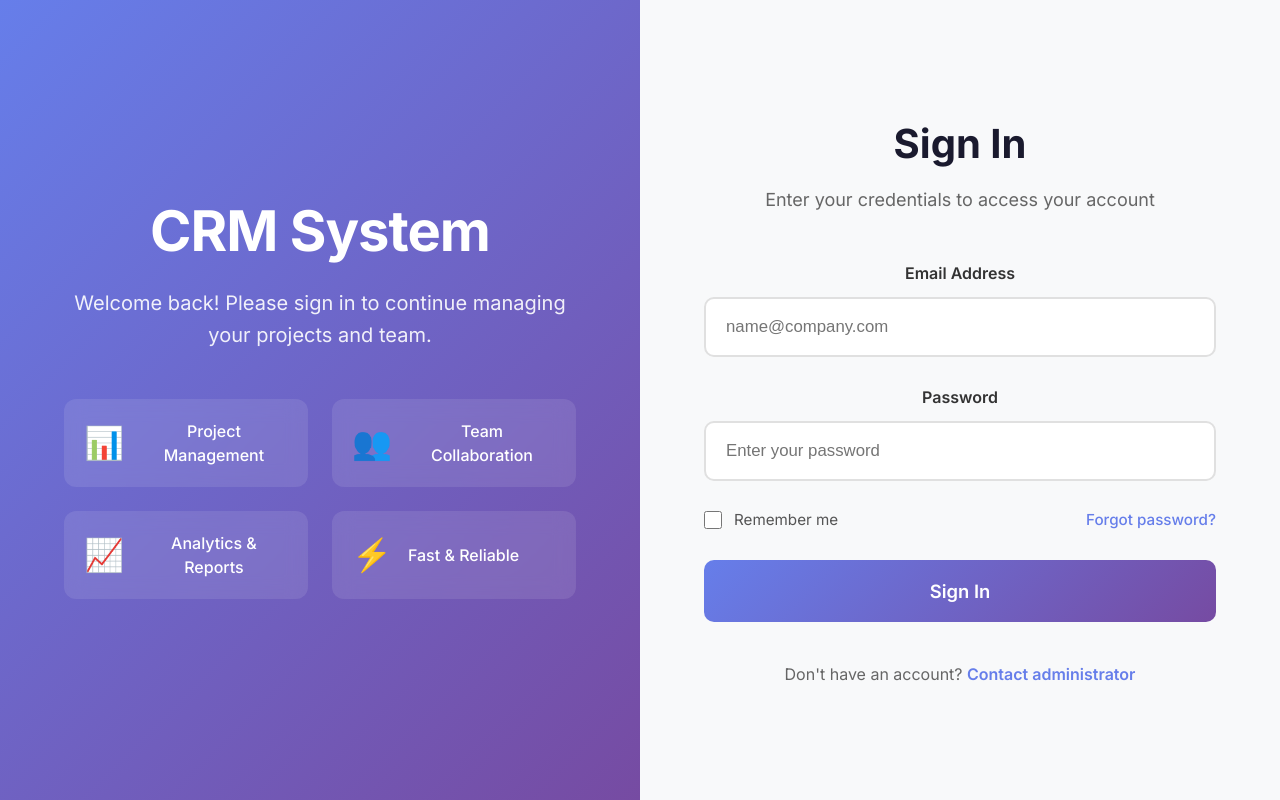
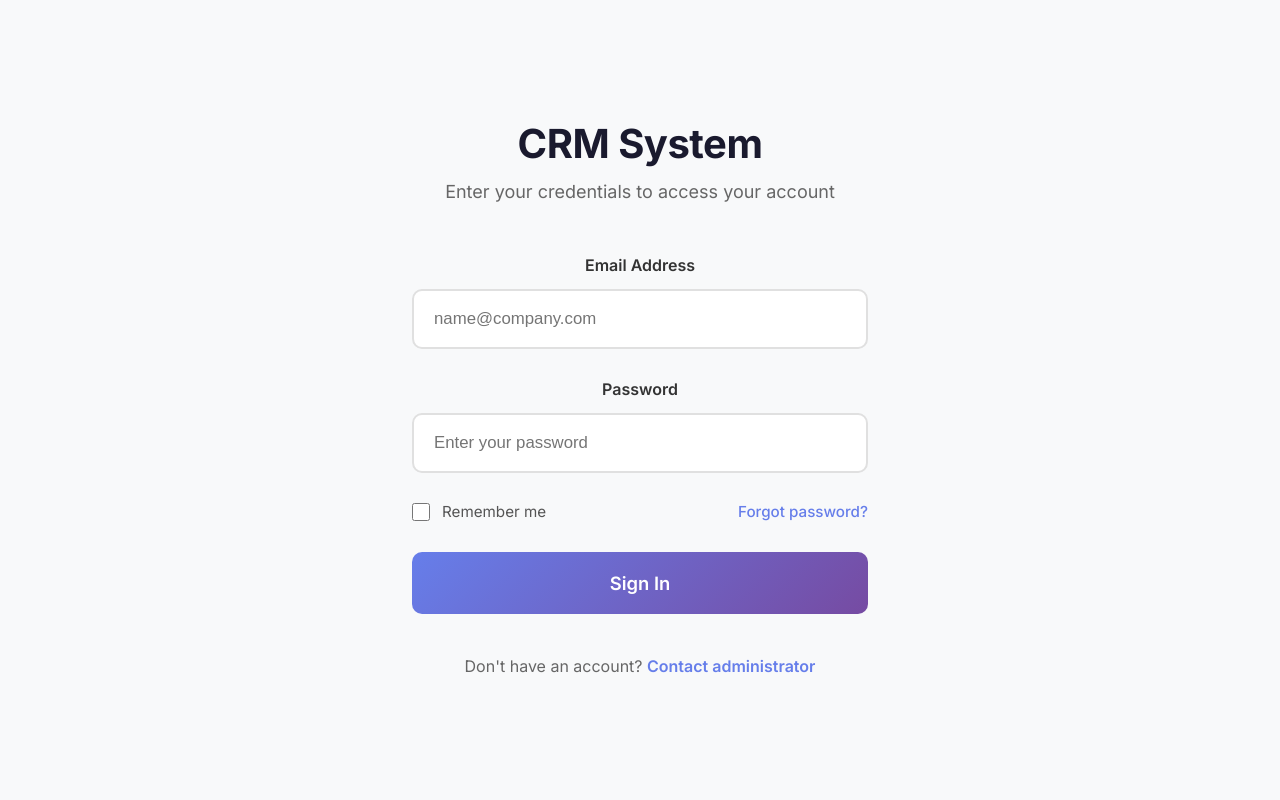
Before and after one commit to dmidokov/Remontti-V2-Front, a Vue app: page / in a window 1280 px wide. Built offline with nearby package versions, Linux system fonts and the light colour scheme.

Commit message:
Форма логина на белом фоне

```diff
--- a/src/views/LoginView.vue
+++ b/src/views/LoginView.vue
@@ -21,7 +21,6 @@ const handleSubmit = async () => {
 
   isLoading.value = true
 
-  // Simulate API call
   setTimeout(() => {
     isLoading.value = false
     console.log('Login attempt:', { email: email.value, password: password.value })
@@ -31,36 +30,9 @@ const handleSubmit = async () => {
 
 <template>
   <div class="login-page">
-    <div class="login-sidebar">
-      <div class="sidebar-content">
+    <div class="login-content">
+      <div class="login-header">
         <h1>CRM System</h1>
-        <p>Welcome back! Please sign in to continue managing your projects and team.</p>
-
-        <div class="features">
-          <div class="feature-item">
-            <div class="feature-icon">📊</div>
-            <span>Project Management</span>
-          </div>
-          <div class="feature-item">
-            <div class="feature-icon">👥</div>
-            <span>Team Collaboration</span>
-          </div>
-          <div class="feature-item">
-            <div class="feature-icon">📈</div>
-            <span>Analytics & Reports</span>
-          </div>
-          <div class="feature-item">
-            <div class="feature-icon">⚡</div>
-            <span>Fast & Reliable</span>
-          </div>
-        </div>
-      </div>
-    </div>
-
-    <div class="login-main">
-      <div class="login-wrapper">
-        <div class="login-header">
-          <h2>Sign In</h2>
         <p>Enter your credentials to access your account</p>
       </div>
 
@@ -108,93 +80,36 @@ const handleSubmit = async () => {
       </div>
     </div>
   </div>
-  </div>
 </template>
 
 <style scoped>
 .login-page {
   min-height: 100vh;
-  display: flex;
   width: 100vw;
-  overflow-x: hidden;
-}
-
-.login-sidebar {
-  width: 50%;
-  background: linear-gradient(135deg, #667eea 0%, #764ba2 100%);
-  display: flex;
-  align-items: center;
-  justify-content: center;
-  padding: 4rem;
-}
-
-.sidebar-content {
-  max-width: 600px;
-  color: white;
-}
-
-.sidebar-content h1 {
-  font-size: 3.5rem;
-  font-weight: 700;
-  margin: 0 0 1.5rem 0;
-  letter-spacing: -1px;
-}
-
-.sidebar-content > p {
-  font-size: 1.25rem;
-  line-height: 1.6;
-  opacity: 0.9;
-  margin: 0 0 3rem 0;
-}
-
-.features {
-  display: grid;
-  grid-template-columns: repeat(2, 1fr);
-  gap: 1.5rem;
-}
-
-.feature-item {
-  display: flex;
-  align-items: center;
-  gap: 1rem;
-  padding: 1.25rem;
-  background: rgba(255, 255, 255, 0.1);
-  border-radius: 12px;
-  backdrop-filter: blur(10px);
-}
-
-.feature-icon {
-  font-size: 2rem;
-}
-
-.feature-item span {
-  font-size: 1rem;
-  font-weight: 500;
-}
-
-.login-main {
-  width: 50%;
   display: flex;
   align-items: center;
   justify-content: center;
   background: #f8f9fa;
-  padding: 4rem;
+  overflow-x: hidden;
 }
 
-.login-wrapper {
+.login-content {
   width: 100%;
   max-width: 520px;
+  padding: 2rem;
 }
 
 .login-header {
+  text-align: center;
   margin-bottom: 3rem;
 }
 
-.login-header h2 {
+.login-header h1 {
   font-size: 2.5rem;
   font-weight: 700;
   color: #1a1a2e;
   margin: 0 0 0.75rem 0;
+  letter-spacing: -0.5px;
 }
 
 .login-header p {
```
Lines whose indentation alone changed are shown as unchanged.
